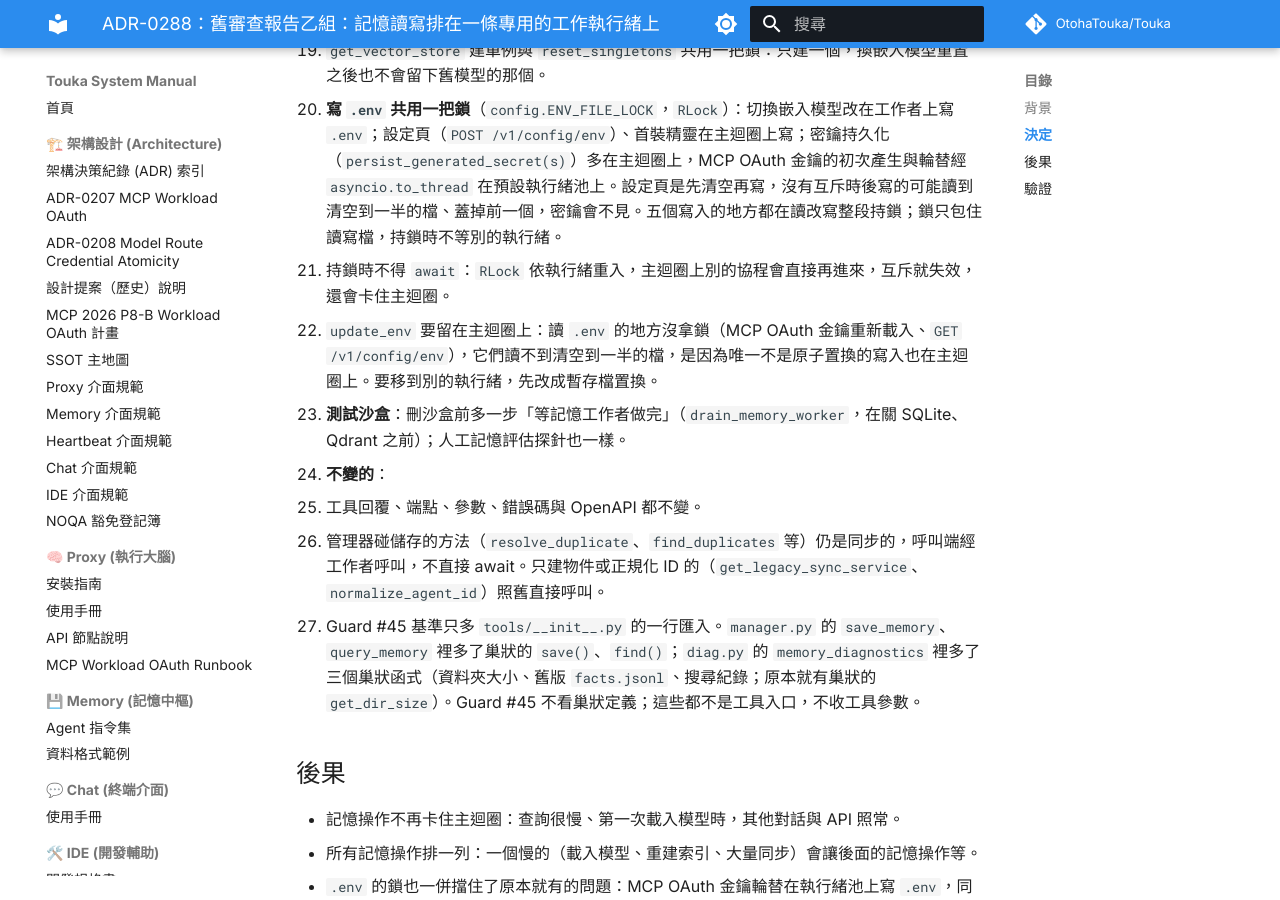
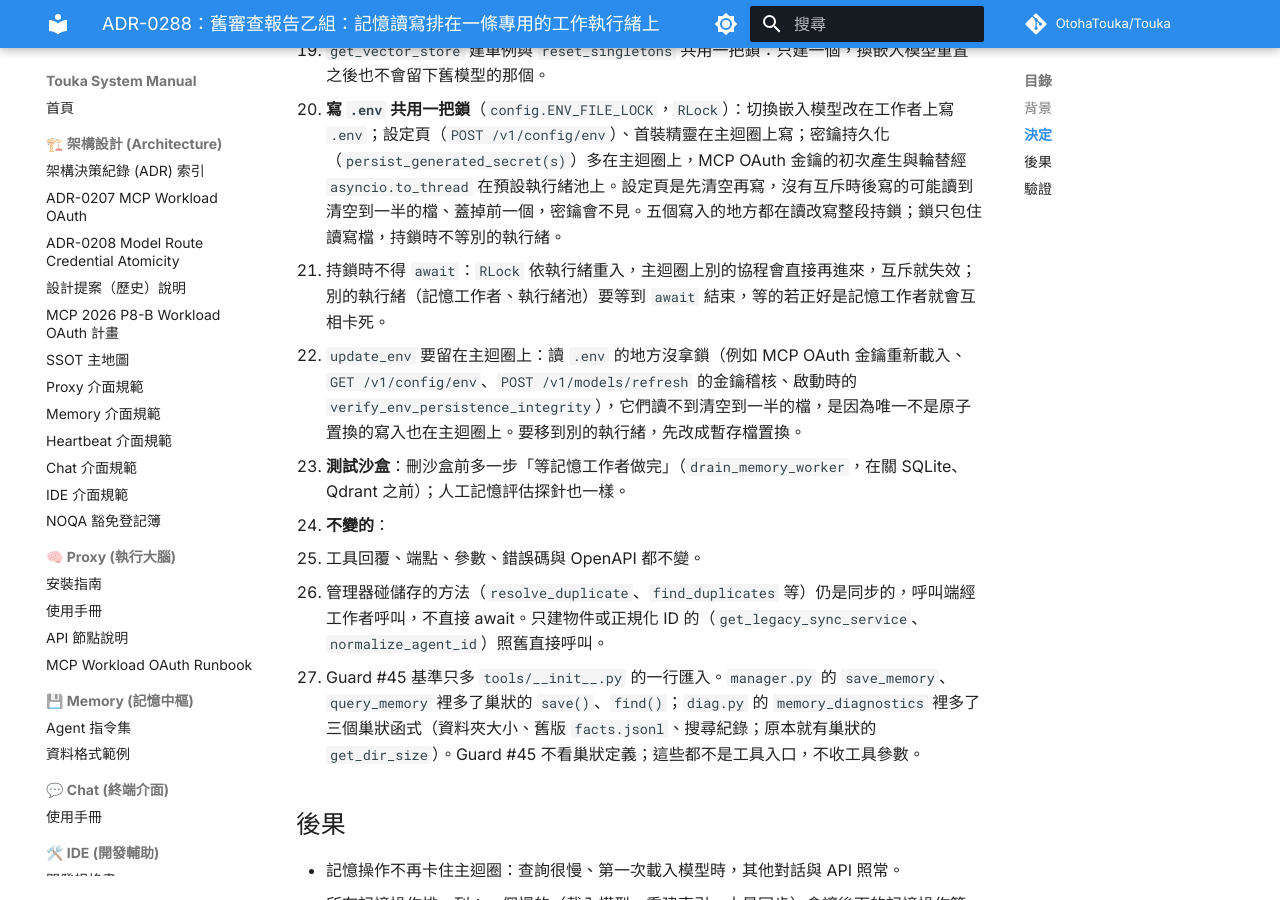
Before and after one commit to OtohaTouka/Touka, an MkDocs documentation site: the page built from docs/architecture/adr/0288-memory-io-on-one-worker-thread.md, in a window 1280 px wide and 900 px high, scrolled down 2853 px. Built offline with MkDocs 1.6.1 and Material for MkDocs 9.7.7, drawn with Linux system fonts in a browser that asks for light colours; comment, search, counter and statistics services are not loaded.

Commit message:
docs(memory): correct what awaiting under the .env lock blocks (review B-3)
Awaiting while holding the RLock lets other coroutines on the loop in
and makes other threads wait; if the await is on the memory worker
while the worker waits for the lock, both hang. List the unlocked .env
readers as examples.

Co-Authored-By: Claude Opus 5.5 <noreply@anthropic.com>

```diff
--- a/docs/architecture/adr/0288-memory-io-on-one-worker-thread.md
+++ b/docs/architecture/adr/0288-memory-io-on-one-worker-thread.md
@@ -49,8 +49,8 @@
    - `VectorStore` 每個公開方法整段持有一把整個行程共用的 `RLock`（Qdrant client 依路徑共用）：「先查再建 collection」與延遲載入模型不會被別的執行緒插進來。
    - `get_vector_store` 建單例與 `reset_singletons` 共用一把鎖：只建一個，換嵌入模型重置之後也不會留下舊模型的那個。
 5. **寫 `.env` 共用一把鎖**（`config.ENV_FILE_LOCK`，`RLock`）：切換嵌入模型改在工作者上寫 `.env`；設定頁（`POST /v1/config/env`）、首裝精靈在主迴圈上寫；密鑰持久化（`persist_generated_secret(s)`）多在主迴圈上，MCP OAuth 金鑰的初次產生與輪替經 `asyncio.to_thread` 在預設執行緒池上。設定頁是先清空再寫，沒有互斥時後寫的可能讀到清空到一半的檔、蓋掉前一個，密鑰會不見。五個寫入的地方都在讀改寫整段持鎖；鎖只包住讀寫檔，持鎖時不等別的執行緒。
-   - 持鎖時不得 `await`：`RLock` 依執行緒重入，主迴圈上別的協程會直接再進來，互斥就失效，還會卡住主迴圈。
-   - `update_env` 要留在主迴圈上：讀 `.env` 的地方沒拿鎖（MCP OAuth 金鑰重新載入、`GET /v1/config/env`），它們讀不到清空到一半的檔，是因為唯一不是原子置換的寫入也在主迴圈上。要移到別的執行緒，先改成暫存檔置換。
+   - 持鎖時不得 `await`：`RLock` 依執行緒重入，主迴圈上別的協程會直接再進來，互斥就失效；別的執行緒（記憶工作者、執行緒池）要等到 `await` 結束，等的若正好是記憶工作者就會互相卡死。
+   - `update_env` 要留在主迴圈上：讀 `.env` 的地方沒拿鎖（例如 MCP OAuth 金鑰重新載入、`GET /v1/config/env`、`POST /v1/models/refresh` 的金鑰稽核、啟動時的 `verify_env_persistence_integrity`），它們讀不到清空到一半的檔，是因為唯一不是原子置換的寫入也在主迴圈上。要移到別的執行緒，先改成暫存檔置換。
 6. **測試沙盒**：刪沙盒前多一步「等記憶工作者做完」（`drain_memory_worker`，在關 SQLite、Qdrant 之前）；人工記憶評估探針也一樣。
 7. **不變的**：
    - 工具回覆、端點、參數、錯誤碼與 OpenAPI 都不變。
```
